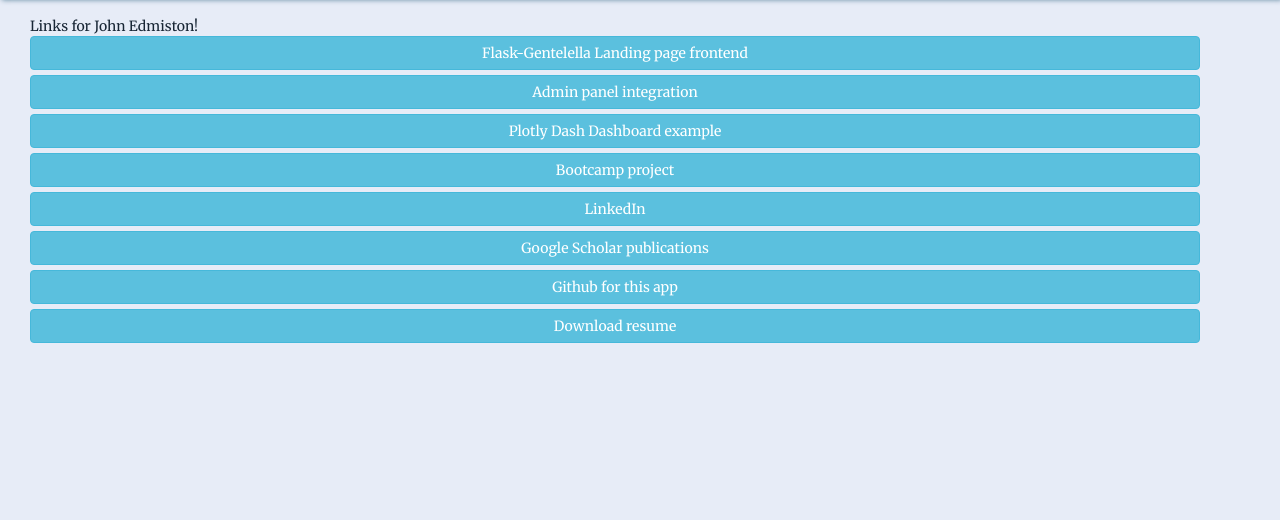
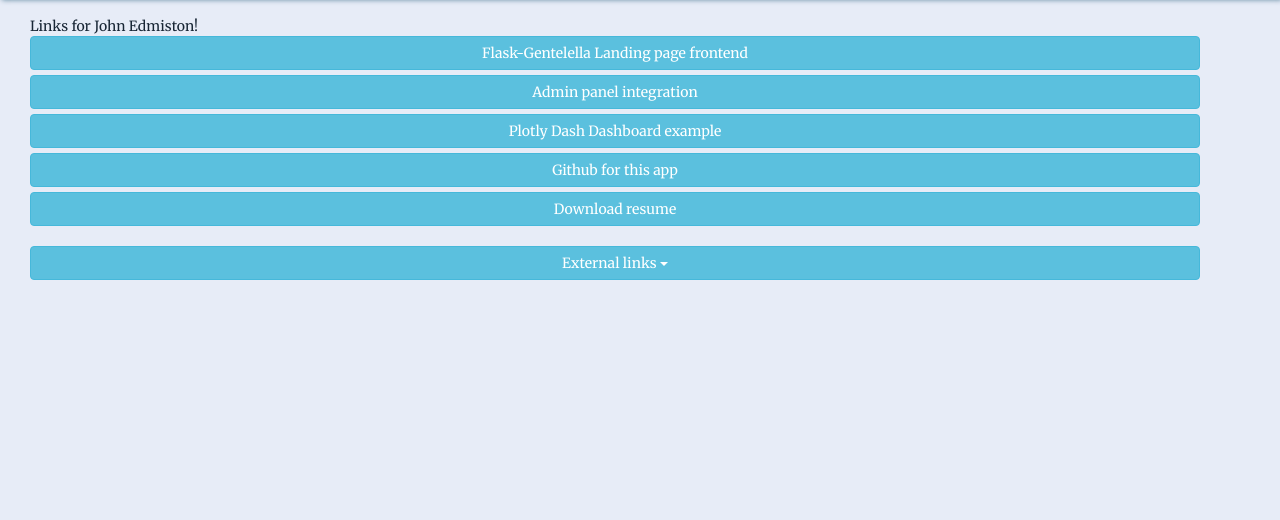
Before and after one commit to jkedmiston/portfolio, a Flask app: page / in a window 1280 px wide. Shown: the part 74-594 px from the top of the page. Run offline with Flask 3, Linux system fonts and the light colour scheme; parts of the project's set-up code (start-up, migrations or seed data) failed here and were passed over; some libraries are stand-ins or nearby versions.

Commit message:
updates to front end landing page to use dropdowns

```diff
--- a/main.py
+++ b/main.py
@@ -73,11 +73,14 @@ def register_stylized_dashapp(app):
 
     # protect_dashviews(dashapp1)
 
+
 def register_extensions(app):
     from extensions import db, migrate
     db.init_app(app)
     migrate.init_app(app, db)
-    import database.schema # link in models, c.f. https://github.com/miguelgrinberg/Flask-Migrate/issues/50
+    # link in models, c.f. https://github.com/miguelgrinberg/Flask-Migrate/issues/50
+    import database.schema
+
 
 def register_context_processors(app):
     """
@@ -92,22 +95,30 @@ def register_context_processors(app):
         urls_info = {
             "main": {
                 "google_scholar": "https://scholar.google.com/citations?user=95tccioAAAAJ&hl=en",
-                "github": "https://github.com/jkedmiston",
+                "github": "https://github.com/jkedmiston/portfolio",
             }
         }
-        return {'urls':urls_info}
+        return {'urls': urls_info}
+
 
 def register_admin_panel(app):
     from admin_panel import add_admin_app
     add_admin_app(app)
 
+
 def create_app():
     from views.main_bp import main_bp
     from config import Config
 
-    app = Flask(__name__, instance_relative_config=False, template_folder="templates", static_folder="static")
-    csp = {'default-src':["'self'", "'unsafe-inline'"]}
-    Talisman(app, content_security_policy=csp) # Talisman(app, content_security_policy=csp)
+    app = Flask(__name__, instance_relative_config=False,
+                template_folder="templates", static_folder="static")
+    csp = {'default-src': ['\'self\'', '\'unsafe-inline\'', 'https://cdnjs.cloudflare.com'],
+           'font-src': ['\'self\'', 'data', '*', 'https://use.fontawesome.com'],
+           'script-src': ['\'self\'', ],
+           'script-src-elem': ['\'self\'', 'https://cdnjs.cloudflare.com'],
+           'style-src-elem': ['\'self\'', 'https://cdnjs.cloudflare.com', 'https://use.fontawesome.com', 'https://fonts.googleapis.com']}
+
+    #Talisman(app, content_security_policy=csp)
     app.config.from_object(Config)
 
     app.logger.setLevel(logging.INFO)
--- a/templates/index.html
+++ b/templates/index.html
@@ -1,7 +1,6 @@
-
 {% extends 'layout.html' %}
 {% block nav_bar_content %}
-      <a href="/" class="btn btn-info">Home</a>
+<a href="/" class="btn btn-info">Home</a>
 {% endblock %}
 {% block content %}
 <div class="container">
@@ -10,17 +9,27 @@
     Links for John Edmiston!
 
     <div class="col-12">
-
       <a href="{{url_for('main_bp.index_gentelella')}}" class="btn btn-info btn-block">Flask-Gentelella Landing page frontend</a>
    <a href="/admin" class="btn btn-info btn-block">Admin panel integration</a>
       <a href="/pk" class="btn btn-info btn-block">Plotly Dash Dashboard example</a>
-      <a href="http://www.gaitanalyzer.info" class="btn btn-info btn-block">Bootcamp project</a>
-      <a href="http://www.linkedin.com/in/jkedmiston" class="btn btn-info btn-block">LinkedIn</a>
-      <a href="{{urls.main.google_scholar}}" class="btn btn-info btn-block">Google Scholar publications</a>
+
+
       <a href="{{urls.main.github}}" class="btn btn-info btn-block">Github for this app</a>
       <a href="{{url_for('main_bp.download_cv')}}" class="btn btn-info btn-block">Download resume</a>
+      <br>
     </div>
-  </div>
+  <div class="dropdown">
+    <button class="btn btn-info btn-block dropdown-toggle" type="button" data-toggle="dropdown">External links
+      <span class="caret"></span></button>
+    <ul class="dropdown-menu">
+      <li><a href="http://www.linkedin.com/in/jkedmiston" class="btn btn-info">LinkedIn</a></li>
+      <li><a href="{{urls.main.google_scholar}}" class="btn btn-info btn-block">Google Scholar publications</a></li>
+      <li><a href="http://www.gaitanalyzer.info" class="btn btn-info btn-block">Bootcamp project</a></li>
+    </ul>
   </div>
 
+  </div>
+
+</div>
+
 {% endblock %}
--- a/templates/index_dash.html
+++ b/templates/index_dash.html
@@ -1,6 +1,6 @@
 {% extends "layouts/base_site.html" %}
 
-{% block title %} Dashboard  {% endblock title %}
+{% block title %} Flask-Gentelella Dashboard  {% endblock title %}
 
 {% block stylesheets %}
   {{ super() }}
--- a/templates/layout.html
+++ b/templates/layout.html
@@ -4,7 +4,8 @@
     {% block head %}
     <meta charset="utf-8">
     <meta name="viewport" content="width=device-width, initial-scale=1, shrink-to-fit=no">
-    <link rel="stylesheet" href="{{ url_for('static', filename='css/bootstrap.3.4.1.min.css') }}">
+    <link href="{{ url_for('static', filename='gentelella/bootstrap/dist/css/bootstrap.min.css') }}" rel="stylesheet">
+    <!--     <link rel="stylesheet" href="{{ url_for('static', filename='css/bootstrap.3.4.1.min.css') }}"> -->
     <link rel="stylesheet" href="{{ url_for('static', filename='css/custom.css') }}">
 
   <link rel="stylesheet" href="{{ url_for('static', filename='css/plotly_styles.css') }}">
@@ -26,12 +27,16 @@
     {% block content %}     {% endblock %}
 
     {% block js %}
-    <script src="{{ url_for('static', filename='js/jquery.3.3.1.min.js') }}"></script>
-    <script src="{{ url_for('static', filename='js/bootstrap.3.4.1.min.js') }}"></script>
-    <script
+    <script src="{{ url_for('static', filename='gentelella/jquery/dist/jquery.min.js') }}"></script>
+    <!--<script src="{{ url_for('static', filename='js/jquery.3.3.1.min.js') }}"></script>-->
+<!--    <script
       crossorigin="anonymous"
       integrity="sha384-UO2eT0CpHqdSJQ6hJty5KVphtPhzWj9WO1clHTMGa3JDZwrnQq4sF86dIHNDz0W1"
-      src="https://cdnjs.cloudflare.com/ajax/libs/popper.js/1.14.7/umd/popper.min.js"></script>
+      src="https://cdnjs.cloudflare.com/ajax/libs/popper.js/1.14.7/umd/popper.min.js"> -->
+      <!--<script src="{{ url_for('static', filename='js/popper.1.12.9.min.js') }}"></script>-->
+      <script src="{{ url_for('static', filename='gentelella/bootstrap/dist/js/bootstrap.min.js') }}"></script>
+      <!--<script src="{{ url_for('static', filename='js/bootstrap.3.4.1.min.js') }}"></script> -->
+</script>
     {% endblock %}
   </body>
 </html>
```
Also changed, not shown: README.md.
